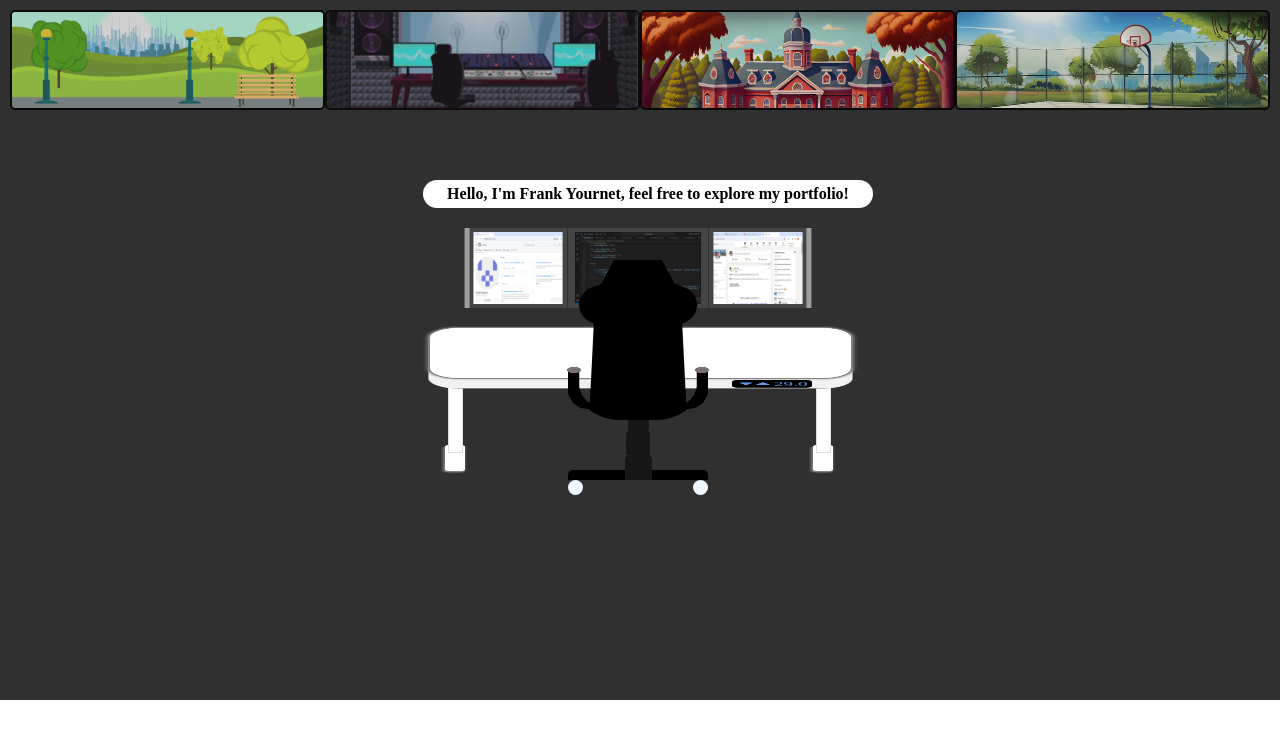
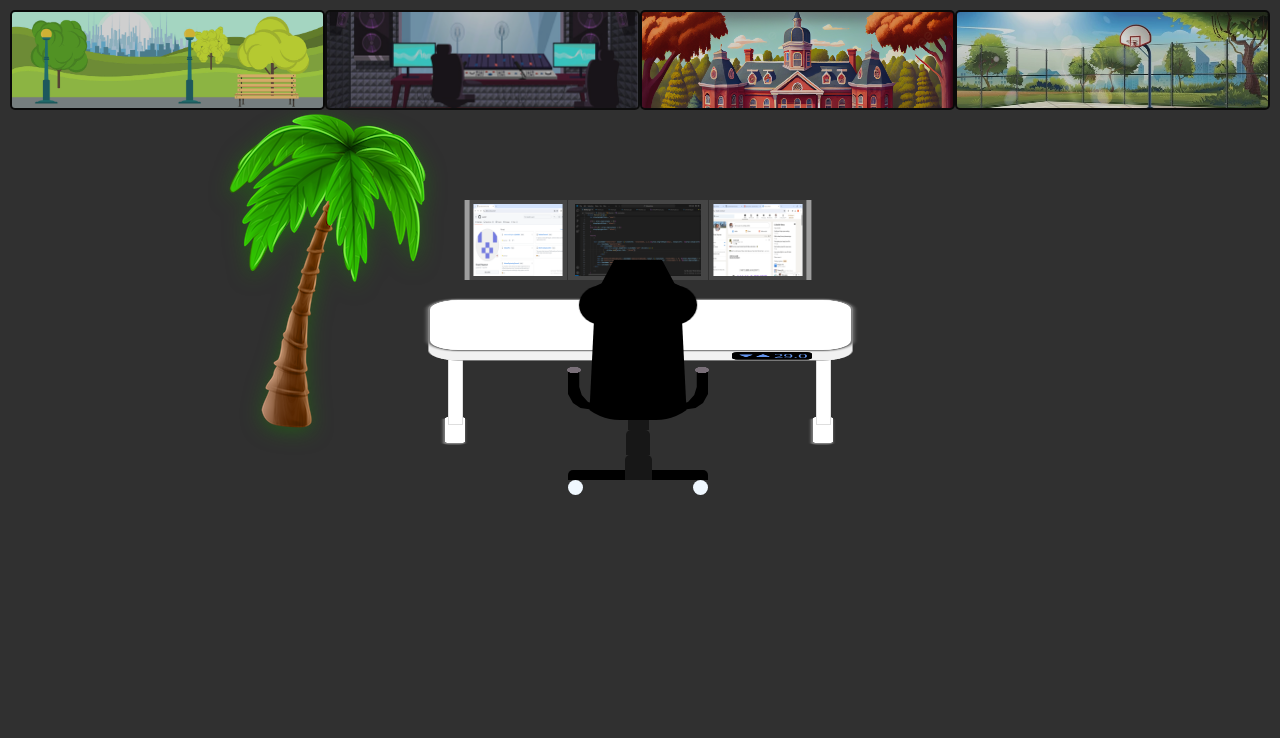
Before and after one commit to yournetf/FullstackPort, a React (Vite) app: page / in a window 1280 px wide. Shown: the top 738 px of the page. Built offline with nearby package versions, Linux system fonts and the light colour scheme.

Commit message:
Updated Palm Tree + components

```diff
--- a/src/App.css
+++ b/src/App.css
@@ -9,6 +9,4 @@
 html, body{
   position: relative;
   background-color: rgb(48, 48, 48);
-  overflow-x: hidden;
-  overflow-y: hidden;
 }
--- a/src/Components/Header.jsx
+++ b/src/Components/Header.jsx
@@ -7,7 +7,7 @@ function Header(){
         <>
             <div className="header-background">
                 <Link to="/">
-                    <button id="home-button" className="header-buttons"><Link to='/'></Link></button>
+                    <button id="home-button" className="header-buttons"></button>
                 </Link>
                 <a id="phatblack-link" href="https://phat-black.web.app/" target="_blank">
                     <button id="phatblack-button" className="header-buttons"></button>
@@ -24,4 +24,4 @@ function Header(){
     )
 }
 
-export default Header
+export default Header;
--- a/src/Components/Monitor.jsx
+++ b/src/Components/Monitor.jsx
@@ -39,6 +39,6 @@ Monitor.propTypes = {
     marginLeft: PropTypes.number,
     imagePath: PropTypes.string.isRequired,
     link: PropTypes.string.isRequired
-}
+};
 
 export default Monitor;
--- a/src/Components/PalmTree.jsx
+++ b/src/Components/PalmTree.jsx
@@ -1,9 +1,17 @@
+import "../Styles/PalmTree.css"
 
-function PalmTree(){
+function PalmTree(props){
     return(
         <>
-            <div className="palmTree"></div>
+        <div className="treeDiv">
+            <img src="src/assets/Palm_Tree_Cartoon_PNG_Clip_Art_Image.png" alt="palmTree" />
+            <div className="treeStand"></div>
+        </div>
+
         </>
     )
 }
+
+
+
 export default PalmTree;
--- a/src/Routes/Home.jsx
+++ b/src/Routes/Home.jsx
@@ -3,6 +3,7 @@ import "../Styles/Home.css";
 import DeskChair from "../Components/DeskChair";
 import Desk from "../Components/Desk";
 import Monitor from "../Components/Monitor";
+import PalmTree from "../Components/PalmTree";
 
 function Home(){
 
@@ -19,14 +20,12 @@ function Home(){
                     </div>
 
                     <div className="setup-container">
-                    <div className="welcomeDiv">
-                        <p>Hello, I'm Frank Yournet, feel free to explore my portfolio!</p>
-                    </div>
                         <DeskChair></DeskChair>
                         <Desk></Desk>
                         <Monitor degreeAngle={45} marginLeft={0} imagePath="src\assets\GithubPicture.png" link="https://github.com/yournetf"></Monitor>
                         <Monitor degreeAngle={0} marginLeft={120} imagePath="src\assets\codePicture.png" link="src\assets\Frank Yournet's Resume-1.png"></Monitor>
                         <Monitor degreeAngle={135} marginLeft={240} imagePath="src\assets\linkedInPicture.png" link=""></Monitor>
+                        <PalmTree></PalmTree>
                     </div>
                 </div>
             </div>
--- a/src/Styles/Home.css
+++ b/src/Styles/Home.css
@@ -3,21 +3,9 @@
     margin-top: 200px;
     z-index: 1;
     position: relative;
-    background-color: rgb(255, 255, 255);
-}
+    background-color: rgb(48, 48, 48);}
 
-.welcomeDiv{
-    position: relative;
-    top: -70px;
-    left: -25px;
-    background-color: white;
-    width: 450px;
-    border-radius: 10rem;
-    padding: 5px;
-    justify-content: center;
-    text-align: center;
-    font-weight: 900;
-}
+
 
 .desk-scene-container{
     position: relative;
@@ -35,3 +23,9 @@
     left: 35%;
     top: 25%;
 }
+
+img{
+    position: absolute;
+    margin-left: -300px;
+    margin-top: -130px;
+}
--- /dev/null
+++ b/src/Styles/PalmTree.css
@@ -0,0 +1,5 @@
+img{
+    margin-top: -340px;
+    margin-left: -220px;
+    filter: drop-shadow(0px 4px 10px rgba(25, 124, 5, 0.5));
+}
```
Also changed, not shown: src/Components/PalmTreeBlock.jsx (added, +29 -0 lines), src/Styles/PalmTreeBlock.css (added, +33 -0 lines), src/assets/Palm_Tree_Cartoon_PNG_Clip_Art_Image.png (added).
